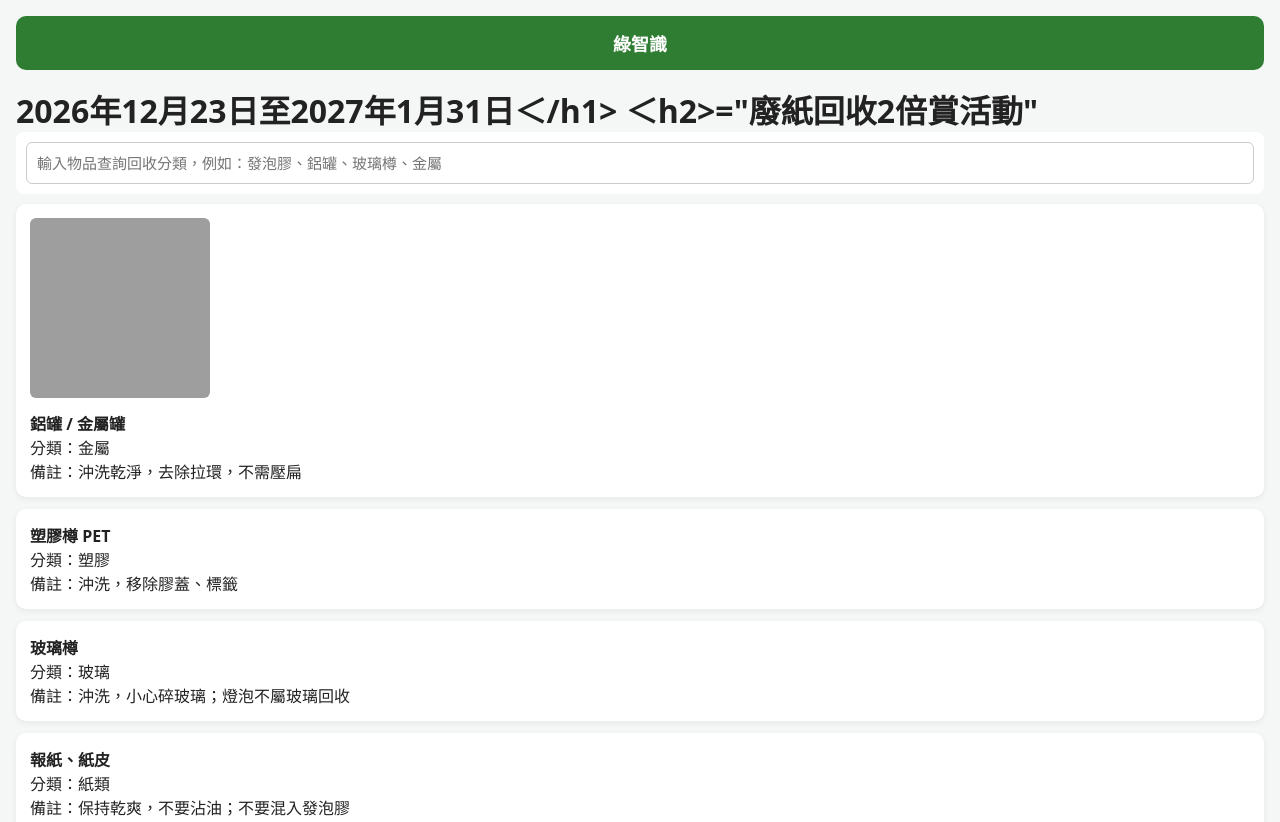
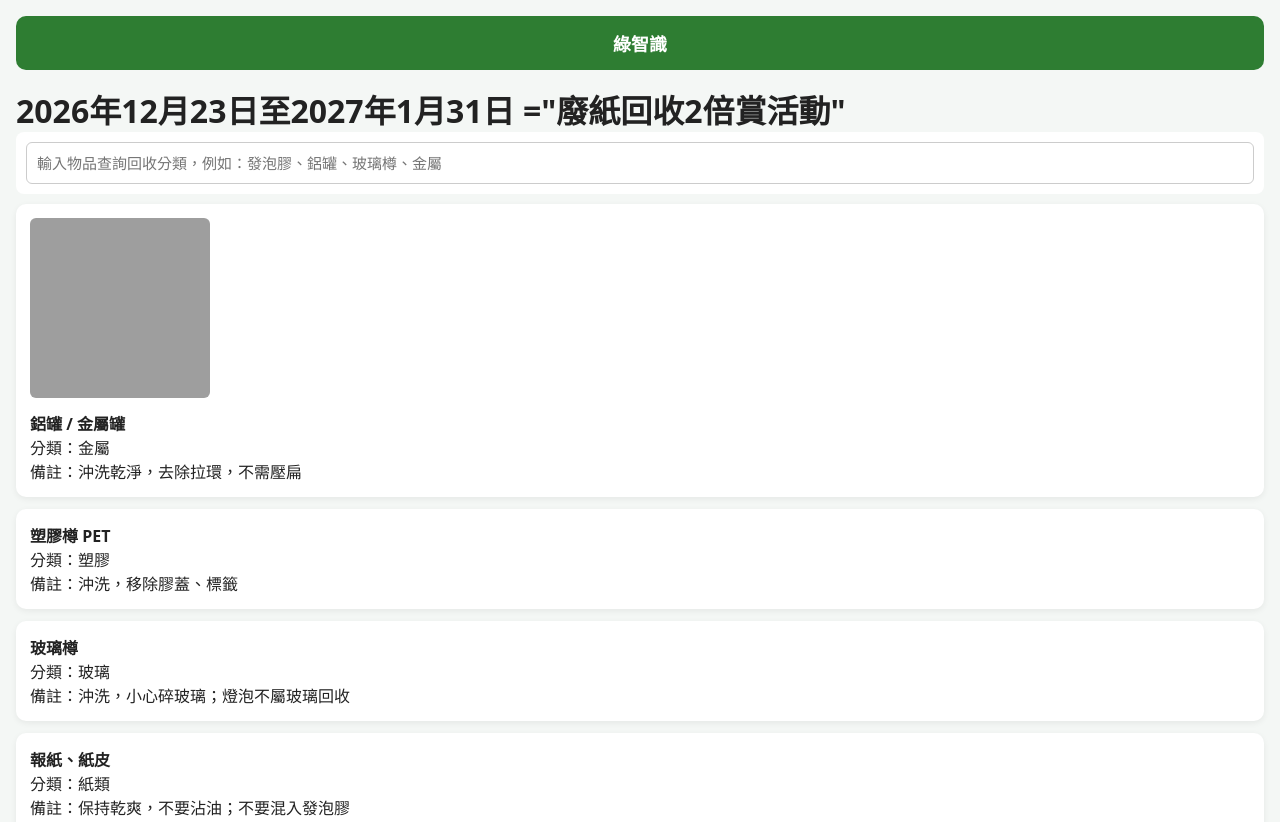
Before and after one commit to kawai-co/my-html-demo, a plain HTML site: page index.html in a window 1280 px wide. Shown: the top 822 px of the page. Drawn offline with Linux system fonts and the light colour scheme; grey boxes are pictures that could not be loaded.

Commit message:
Update index.html

```diff
--- a/index.html
+++ b/index.html
@@ -70,8 +70,8 @@ body{
 <div class="top-bar">綠智識</div>
 
 <!-- ===== 新增：廢紙回收2倍賞 Banner ===== -->
-     <h1>2026年12月23日至2027年1月31日＜/h1>
-    ＜h2>="廢紙回收2倍賞活動"</h2>
+     <h1>2026年12月23日至2027年1月31日
+    ="廢紙回收2倍賞活動"</h1>
 
 <div class="search-box">
     <input id="searchInput" placeholder="輸入物品查詢回收分類，例如：發泡膠、鋁罐、玻璃樽、金屬">
```
